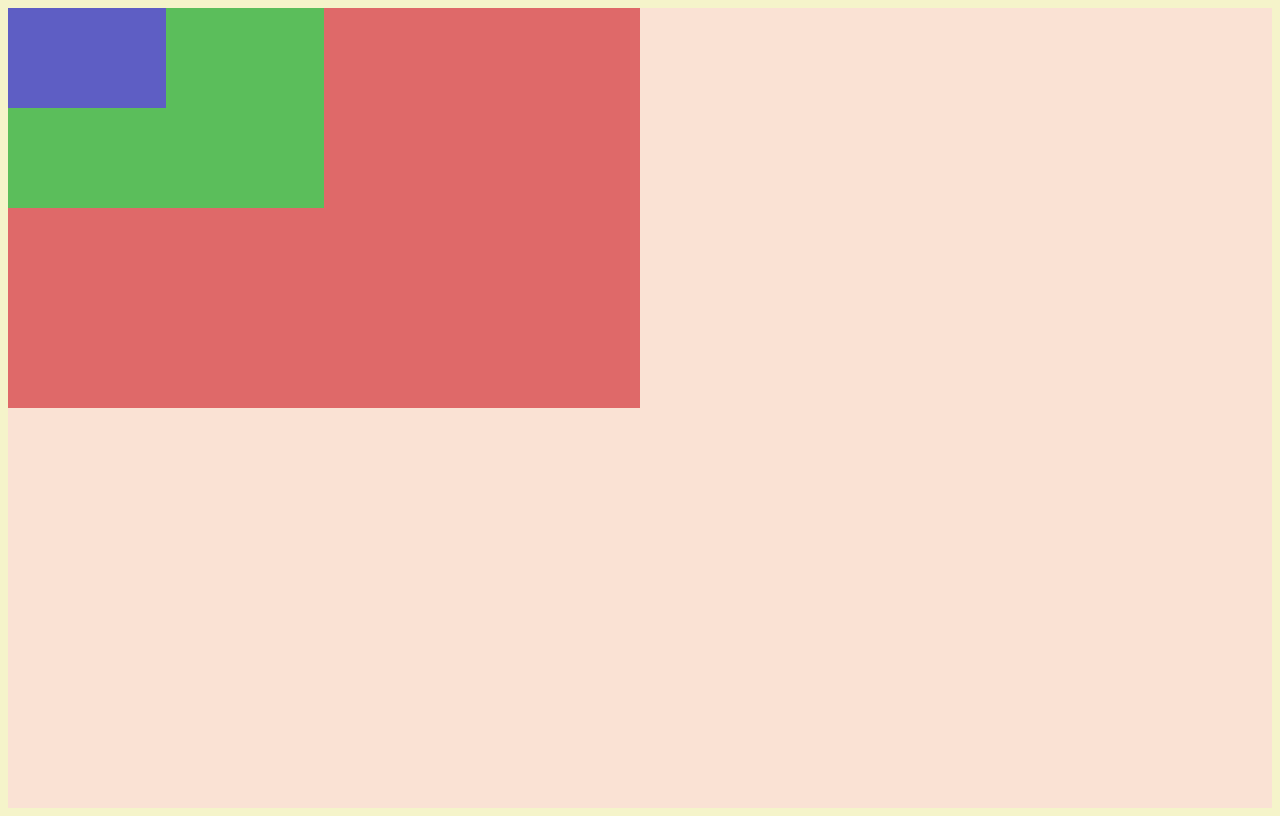
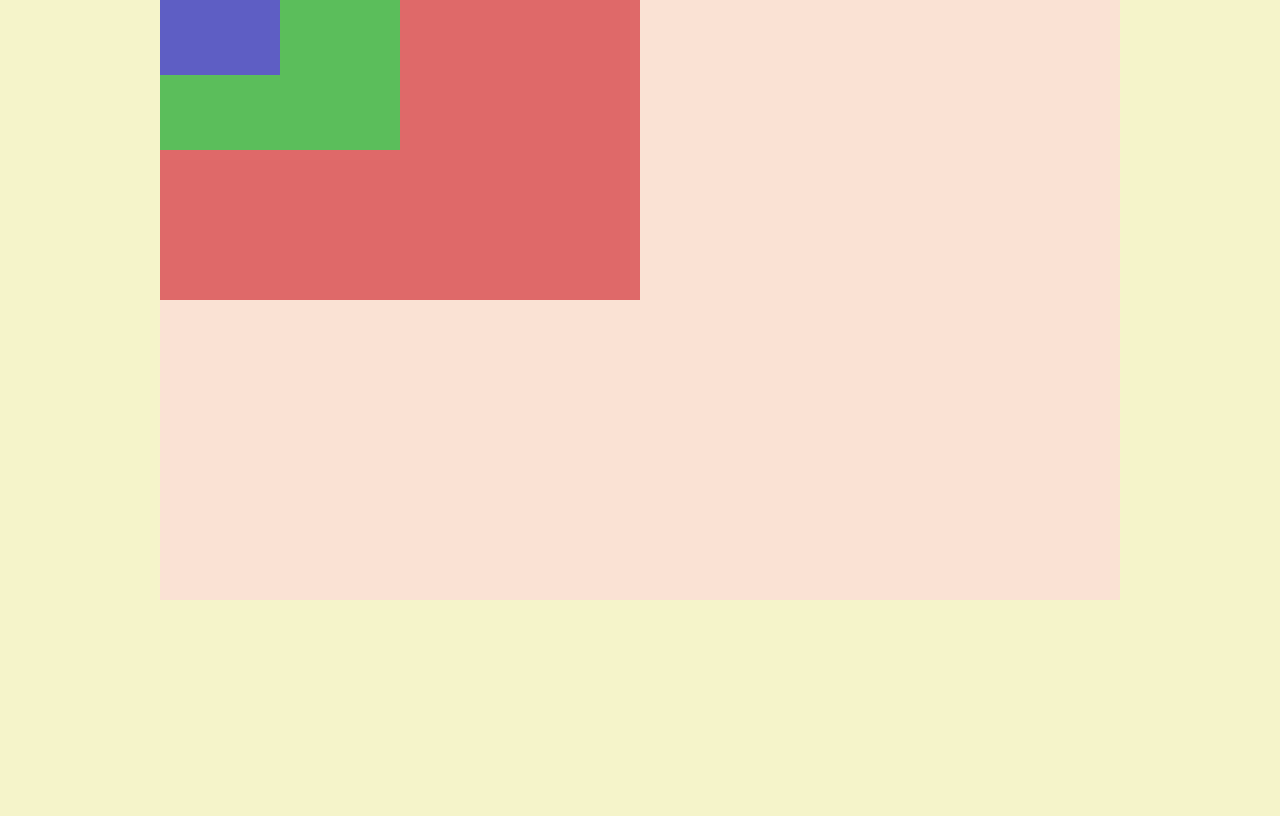
Before and after one commit to ben-gabriel/MS-WebCourse, a plain HTML site: page CSS-General-Practice/index.html in a window 1280 px wide. Drawn offline with Linux system fonts and the light colour scheme.

Commit message:
edit positioning

```diff
--- a/CSS-General-Practice/index.html
+++ b/CSS-General-Practice/index.html
@@ -6,16 +6,21 @@
 </head>
 
 <body>
+  <div class="sandbox">
+
     <div id="box0" class="container">
 
       <div id="box1" class="box">
-          <div id="box2" class="box">
-            <div id="box3" class="box">
-            </div>
+        <div id="box2" class="box">
+          <div id="box3" class="box">
           </div>
         </div>
       </div>
 
+    </div>
+
+  </div>
+
 </body>
 
 </html>
--- a/CSS-General-Practice/style.css
+++ b/CSS-General-Practice/style.css
@@ -1,17 +1,28 @@
 body{
+  margin: 0;
+
   position: relative;
 
   min-height: 100vh;
-  max-height: 100vh;
-  max-width: 100vw;
+  min-width: 100%;
 
   background: rgb(245, 244, 202);
+
+}
+
+.sandbox{
+  display: flex;
+  justify-content: center;
+  align-content: center;
+
 }
 
 .container{
   position: absolute;
-    height: 100%;
-    width: 100%;
+
+
+  height: 75%;
+  width: 75%;
   background: #fae2d4;
 
 }
```
Lines whose indentation alone changed are shown as unchanged.
